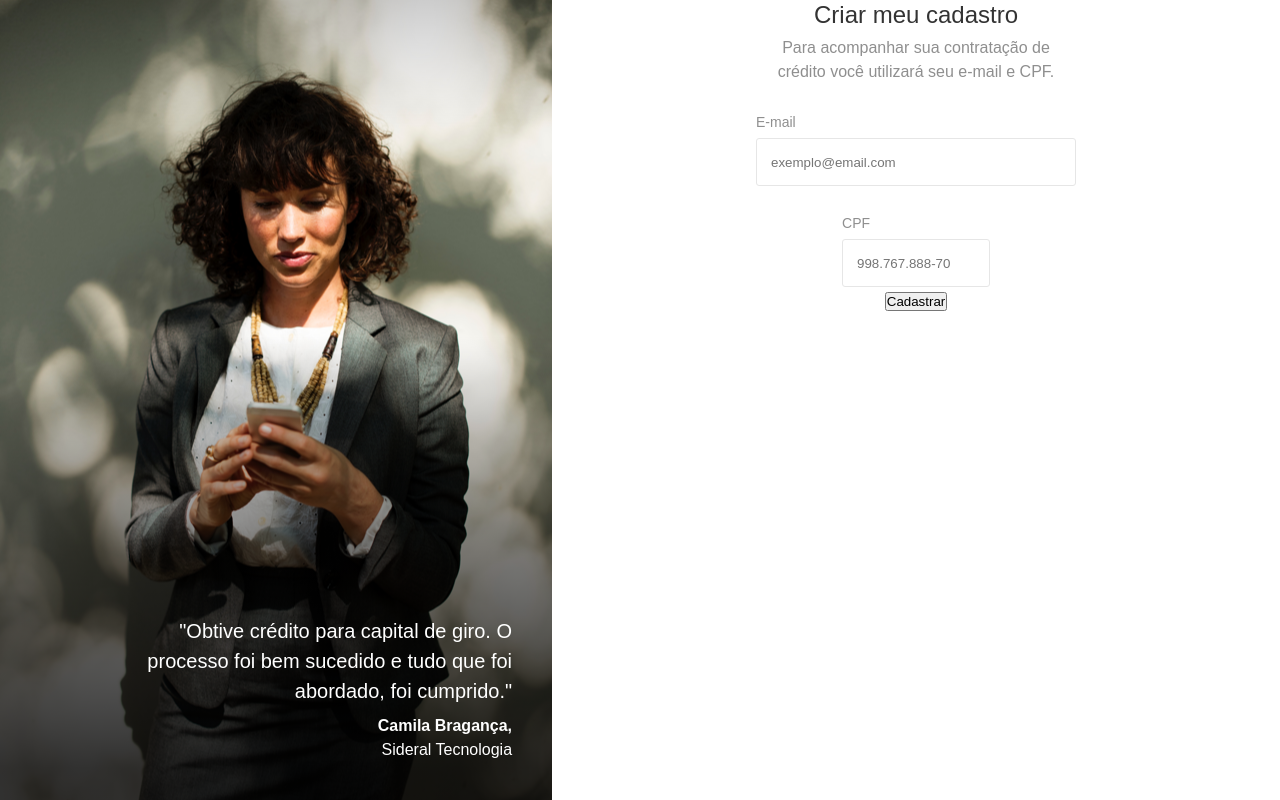
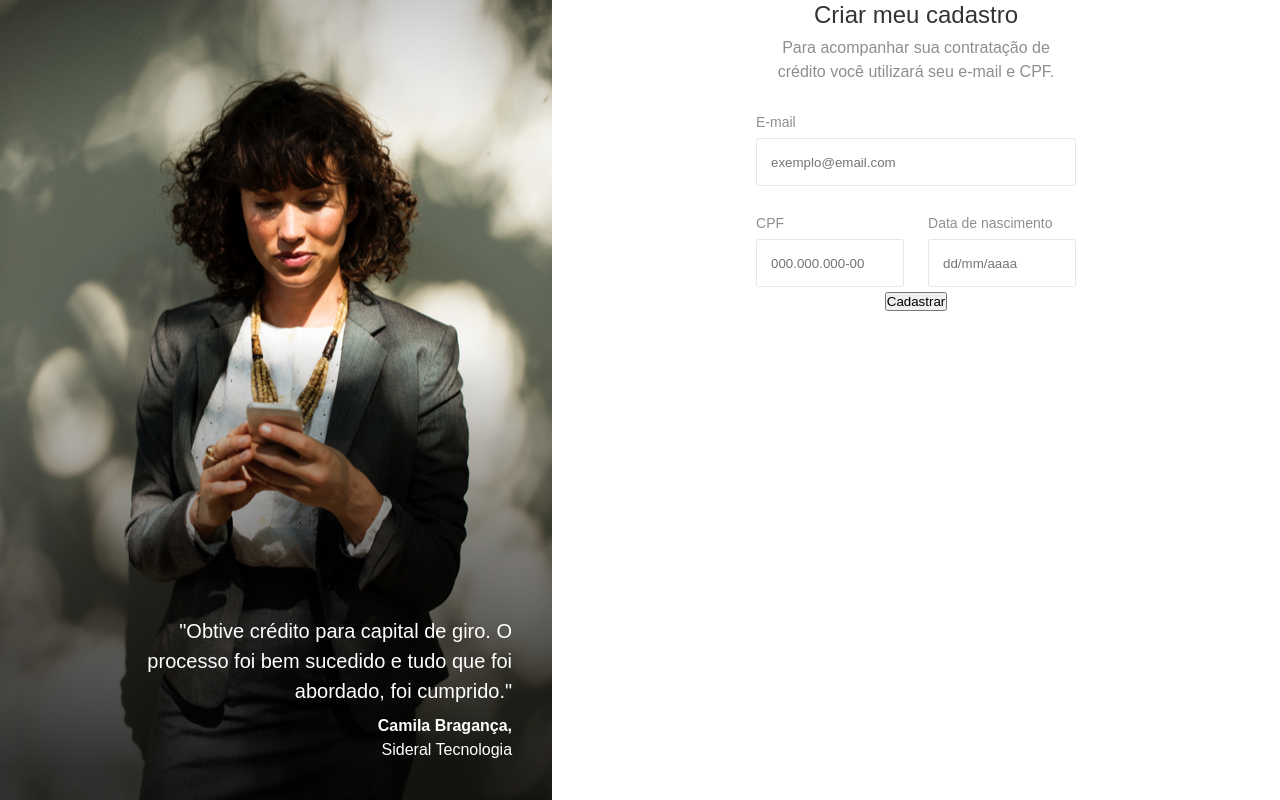
Before and after one commit to carolahn/bcredi-frontend-challenge, a React (Create React App) app: page / in a window 1280 px wide. Built offline with nearby package versions, Linux system fonts and the light colour scheme.

Commit message:
feat: implements birth input

```diff
--- a/src/components/register-form/index.jsx
+++ b/src/components/register-form/index.jsx
@@ -1,6 +1,6 @@
 import RegisterFormContainer from "../../containers/register-form";
 import { StyledForm, StyledInput, StyledInputSmall } from "./styled";
-import { cpfMask } from "./masks";
+import { cpfMask, birthMask } from "./masks";
 
 const RegisterForm = ({
   values,
@@ -33,10 +33,12 @@ const RegisterForm = ({
         <div className="register__message">{errors.email.message}</div>
       )}
 
+      <div className="register__container">
+        <div className="register__small-input-container">
           <label className="register__label register__label--small">CPF</label>
           <StyledInputSmall
             className="register__input--small"
-        placeholder="998.767.888-70"
+            placeholder="000.000.000-00"
             maxLength={18}
             name="cpf"
             value={values.cpf}
@@ -67,7 +69,47 @@ const RegisterForm = ({
           {errors.cpf && (
             <div className="register__message">{errors.cpf.message}</div>
           )}
+        </div>
 
+        <div className="register__small-input-container">
+          <label className="register__label register__label--small">
+            Data de nascimento
+          </label>
+          <StyledInputSmall
+            className="register__input--small"
+            placeholder="dd/mm/aaaa"
+            maxLength={10}
+            name="birth"
+            value={values.birth}
+            onChange={(event) =>
+              handleMask(birthMask(event.target.value), event.target.name)
+            }
+            ref={register({
+              validate: {
+                required: (value) => {
+                  handleMask(value, "birth");
+                  return value !== "" || "Campo obrigatório";
+                },
+                pattern: (value) => {
+                  handleMask(value, "birth");
+                  return (
+                    value.match(
+                      /(^(((0[1-9]|[12][0-9]|30)[-/]?(0[13-9]|1[012])|31[-/]?(0[13578]|1[02])|(0[1-9]|1[0-9]|2[0-8])[-/]?02)[-/]?[0-9]{4}|29[-/]?02[-/]?([0-9]{2}(([2468][048]|[02468][48])|[13579][26])|([13579][26]|[02468][048]|0[0-9]|1[0-6])00))$)/i
+                    ) || "Data inválida"
+                  );
+                },
+              },
+            })}
+            style={{
+              border: `1px solid ${!errors.birth ? "#e6e6e6" : "#ff5863"}`,
+              color: `${!errors.birth ? "#333333" : "#ff5863"}`,
+            }}
+          />
+          {errors.birth && (
+            <div className="register__message">{errors.birth.message}</div>
+          )}
+        </div>
+      </div>
       <button>Cadastrar</button>
     </StyledForm>
   );
--- a/src/components/register-form/masks.jsx
+++ b/src/components/register-form/masks.jsx
@@ -6,3 +6,10 @@ export const cpfMask = (value) => {
     .replace(/(\d{3})(\d{1,2})/, "$1-$2")
     .replace(/(-\d{2})\d+?$/, "$1");
 };
+
+export const birthMask = (value) => {
+  return value
+    .replace(/\D/g, "")
+    .replace(/(\d{2})(\d)/, "$1/$2")
+    .replace(/(\d{2})(\d)/, "$1/$2");
+};
--- a/src/components/register-form/styled.js
+++ b/src/components/register-form/styled.js
@@ -26,6 +26,20 @@ export const StyledForm = styled.form`
     color: var(--base-color-wild-watermelon);
     text-align: left;
   }
+
+  .register__container {
+    width: 320px;
+    display: flex;
+    flex-direction: row;
+    flex-wrap: nowrap;
+    justify-content: space-between;
+  }
+
+  .register__small-input-container {
+    width: 148px;
+    display: flex;
+    flex-direction: column;
+  }
 `;
 
 export const StyledInput = styled.input`
```
Lines whose indentation alone changed are shown as unchanged.
